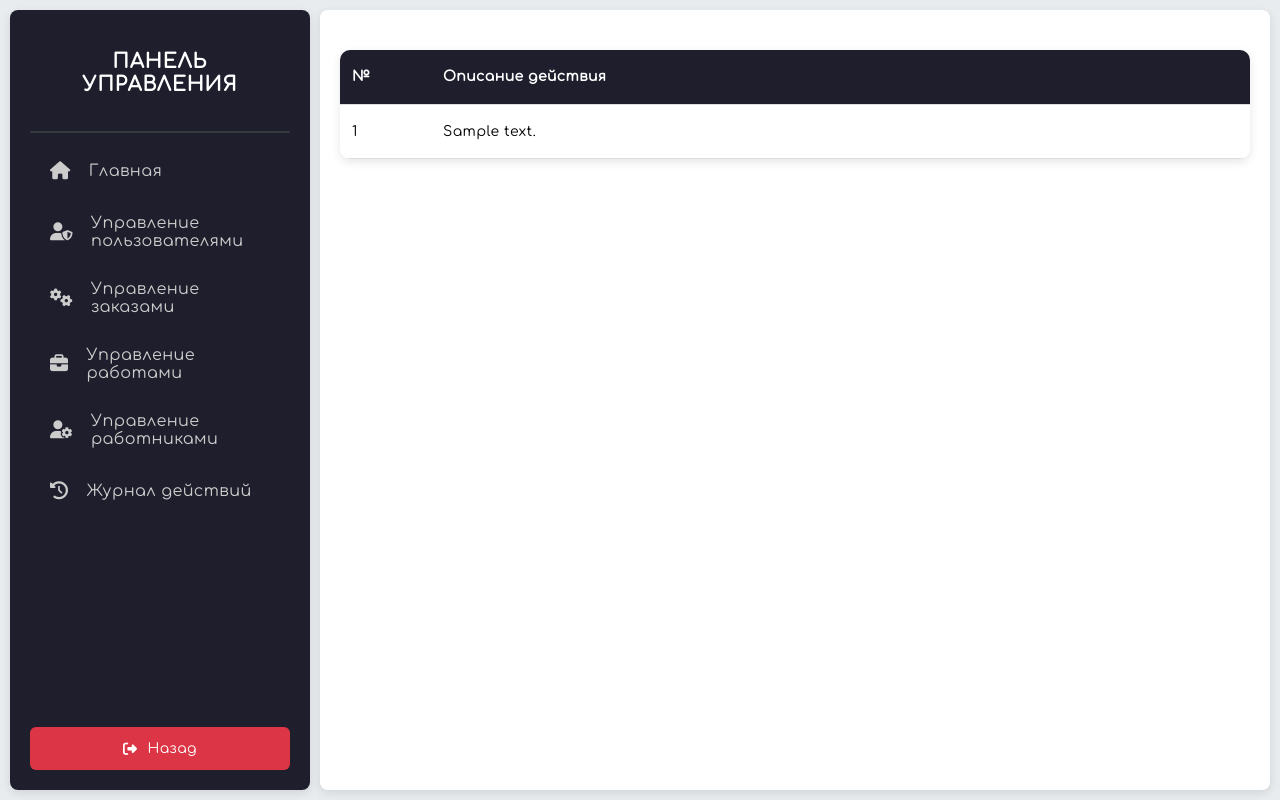
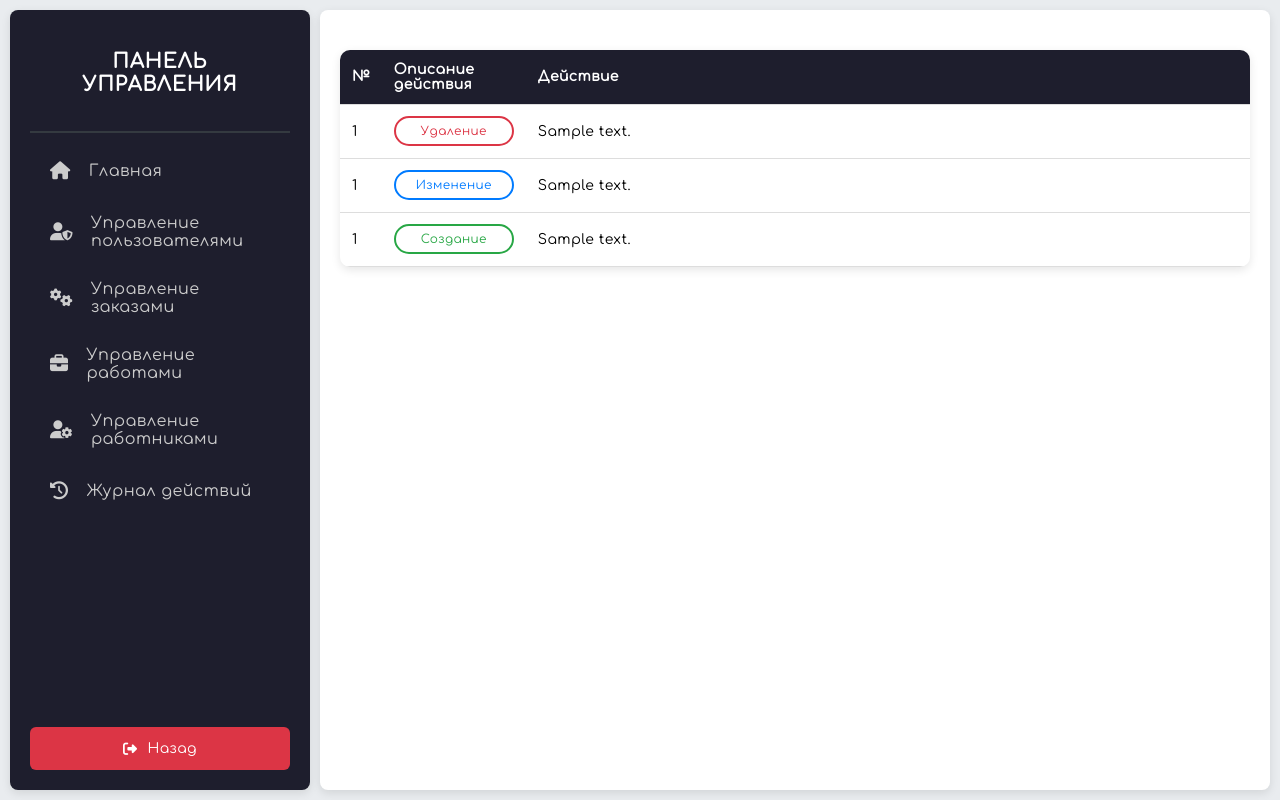
Before and after one commit to gulieveg/work-time-management, a Python web app: template app/templates/control/logs/logs_table.html in a window 1280 px wide. Run offline with Jinja, Linux system fonts and the light colour scheme; the template is opened without the code that fills it: most values are stand-ins (such as "Sample title", 1, 10 or a date in 2020).

Commit message:
:tada: Next commit

```diff
--- a/app/templates/control/logs/logs_table.html
+++ b/app/templates/control/logs/logs_table.html
@@ -7,18 +7,59 @@
         <table>
             <thead>
                 <tr>
-                    <th style="width: 10%;">&numero;</th>
-                    <th style="width: 90%;">Описание действия</th>
+                    <th style="width: 4%;">&numero;</th>
+                    <th style="width: 10%;">Описание действия</th>
+                    <th>Действие</th>
                 </tr>
             </thead>
             <tbody>
                 {% for log_id, description in logs %}
                     <tr>
                         <td>{{ loop.index }}</td>
+                        <td><span class="delete">Удаление</span></td>
+                        <td>{{ description }}</td>
+                    </tr>
+                    <tr>
+                        <td>{{ loop.index }}</td>
+                        <td><span class="update">Изменение</span></td>
+                        <td>{{ description }}</td>
+                    </tr>
+                    <tr>
+                        <td>{{ loop.index }}</td>
+                        <td><span class="create">Создание</span></td>
                         <td>{{ description }}</td>
                     </tr>
                 {% endfor %}
             </tbody>
         </table>
+    <style>
+        span {
+            display: block;
+            width: 120px;
+            padding: 6px 18px;
+            border-radius: 18px;
+            border-style: solid;
+            border-width: 2px;
+            text-align: center;
+            font-size: 12px;
+            background-color: transparent;
+        }
+
+
+        .delete {
+            color: #DC3545;
+            border-color: #DC3545;
+        }
+
+        .create {
+            color: #28A745;
+            border-color: #28A745;
+        }
+
+        .update {
+            color: #007BFF;
+            border-color: #007BFF;
+        }
+    </style>
     </div>
 {% endblock content %}
```
Also changed, not shown: app/db/schema/tables.sql (+13 -1 lines), app/routes/tasks.py (+19 -0 lines).
